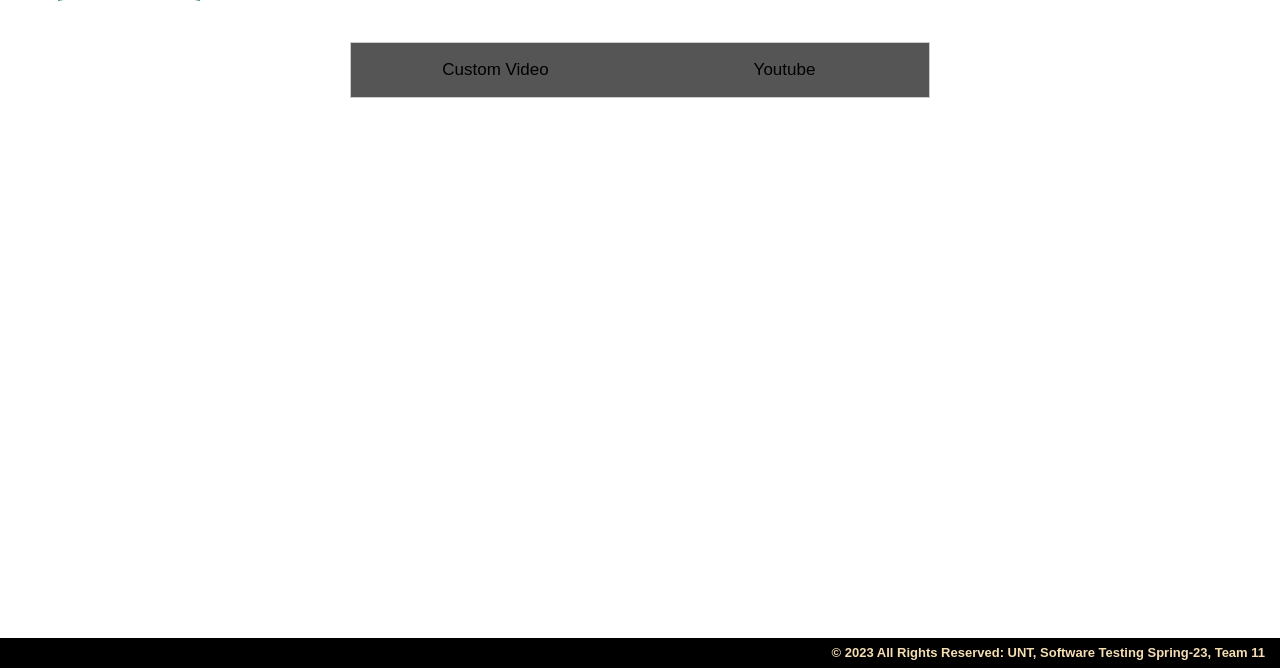
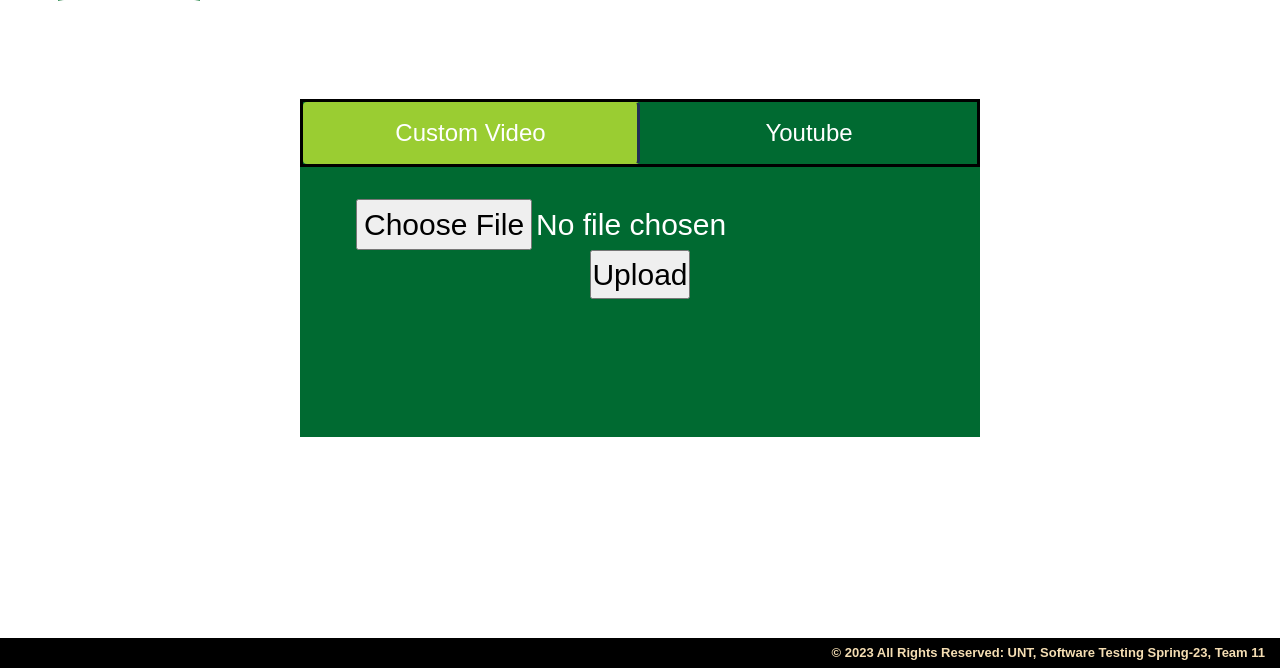
Before and after one commit to abhayarora23UNT/OpenAI_Whisper_VideoCaption_Generation, a Flask app: page / in a window 1280 px wide. Shown: the part 132-800 px from the top of the page. Run offline with Flask 2, Linux system fonts and the light colour scheme; some libraries are stand-ins or nearby versions.

Commit message:
CSS changes

```diff
--- a/FlaskProject/static/styles/style.css
+++ b/FlaskProject/static/styles/style.css
@@ -111,3 +111,91 @@
     width: 200px;
     height: 200px;
   }
+
+  * {
+  padding: 0;
+  margin: 0;
+  box-sizing: border-box;
+}
+
+
+
+.container {
+  width: 55%;
+  //border: 3px solid black;
+  border-radius: 0.5em;
+  overflow: hidden;
+  position: absolute;
+  top: 50%;
+  left: 50%;
+  transform: translate(-50%, -50%);
+  font-size: 20px !important
+}
+
+.container tabs, .container sections{
+font-size: 20px !important
+}
+
+.tabs {
+  display: grid;
+  border: 3px solid black;
+  background-color: #006A31;
+  grid-template-columns: repeat(2, 1fr);
+}
+
+.tabs.is-active {
+  color: #ffffff;
+  background-color: #202f55;
+  transition: all 0.2s ease 0s;
+}
+
+.btn {
+  padding: 0.75rem 1.25rem;
+  font-size: 1.5rem;
+  cursor: pointer;
+  border-right: 3px solid #202f55;
+}
+
+.btn:last-child {
+  border-right: none;
+}
+
+.btn:hover{
+  background-color: white;
+  color:black !important;
+}
+
+.btn.active {
+  background-color: yellowgreen;
+  text:white !important
+}
+
+.sections {
+  background-color: #006A31;
+}
+
+.content.active {
+  padding: 2rem;
+  display: block;
+}
+
+h2 {
+  font-size: 2.5rem;
+  font-weight: 500;
+  text-transform: uppercase;
+}
+
+p {
+  font-size: 1.5rem;
+  letter-spacing: 1.5px;
+  line-height: 1.5;
+  font-weight: 300;
+}
+
+.content {
+  display: none;
+  font-size: 30px;
+  text-align: center;
+  vertical-align: middle;
+  height: calc(40vh - 50px);
+}
--- a/FlaskProject/templates/index.html
+++ b/FlaskProject/templates/index.html
@@ -73,7 +73,7 @@
   </style>
 </head>
 
-<body onload="showPageTransition()">
+<body>
 
 
 
@@ -86,28 +86,27 @@
   </header>
 
   <!----- TODO  Add code for tablyout inside main container below-->
-  <main class="marginStyle">
-    <br>
-    <div class="tab">
-      <button class="tablinks width" onclick="openTab(event, 'CustomVideo')">Custom Video</button>
-      <button class="tablinks width" onclick="openTab(event, 'Youtube')">Youtube</button>
+  <main class="container">
+    <div class="tabs text-white">
+      <button class="btn btn1 active text-white" id="1">Custom Video</button>
+      <button class="btn btn2 text-white" id="2">Youtube</button>
     </div>
-    <br>
-    <br>
-    <div id="CustomVideo" class="tabcontent">
+
+    <div class="sections text-white">
+    <div id="CustomVideo" class="content content1 active">
       <form action="{{url_for('upload')}}" method="post" enctype="multipart/form-data">
         <input type="file" name="video">
         <input type="submit" onclick="showPageTransition()" value="Upload">
       </form>
     </div>
 
-    <br><br>
-    <div id="Youtube" class="tabcontent">
+    <div id="Youtube" class="content content2">
       <form action="{{url_for('uploadYTube')}}" method="post">
         <input type="text" name="url" placeholder="Enter youtube video url" style="width:400px"><br><br>
         <input type="submit" value="Upload">
       </form>
     </div>
+      </div>
   </main>
 
   <script src="https://cdn.jsdelivr.net/npm/@popperjs/core@2.11.6/dist/umd/popper.min.js"
@@ -118,22 +117,24 @@
     crossorigin="anonymous"></script>
 
   <script>
-    function openTab(evt, tabName) {
-      var i, tabcontent, tablinks;
-      tabcontent = document.getElementsByClassName("tabcontent");
-      for (i = 0; i < tabcontent.length; i++) {
-        tabcontent[i].style.display = "none";
-      }
-      tablinks = document.getElementsByClassName("tablinks");
-      for (i = 0; i < tablinks.length; i++) {
-        tablinks[i].className = tablinks[i].className.replace(" active", "");
-      }
-      document.getElementById(tabName).style.display = "block";
-      evt.currentTarget.className += " active";
-    }
+    const buttons = document.querySelectorAll("button");
+const sections = document.querySelectorAll(".content");
 
-    // Get the element with id="defaultOpen" and click on it
-    document.getElementById("defaultOpen").click();
+
+buttons.forEach((btn)=>{
+  btn.addEventListener("click", ()=>{
+    buttons.forEach((btn)=>{
+      btn.classList.remove("active");
+    });
+    btn.classList.add("active");
+    const id = btn.id;
+    sections.forEach((section)=>{
+      section.classList.remove("active");
+    });
+    const req = document.getElementsByClassName(`content${id}`);
+    req[0].classList.add("active");
+  })
+})
   </script>
 </body>
 
```
